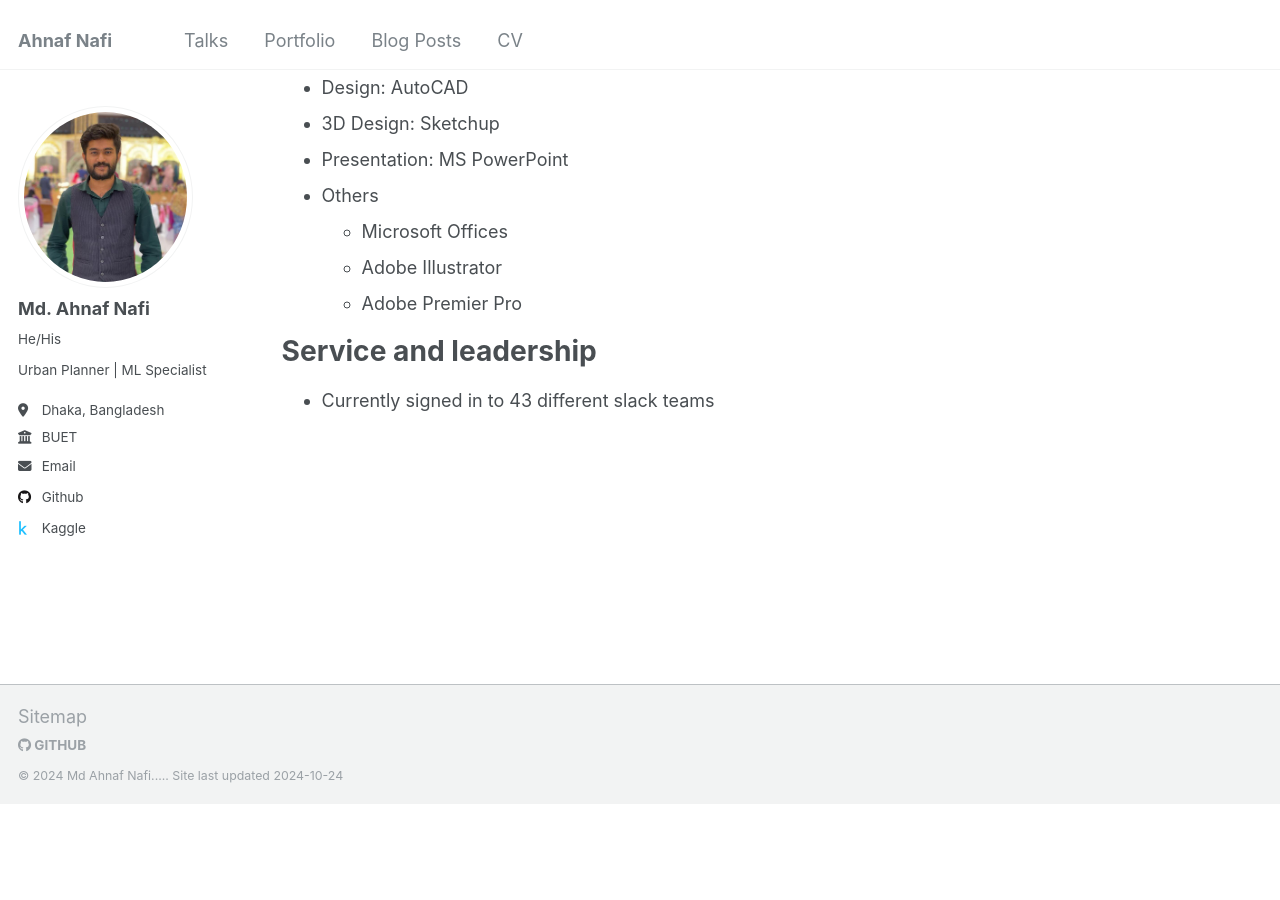
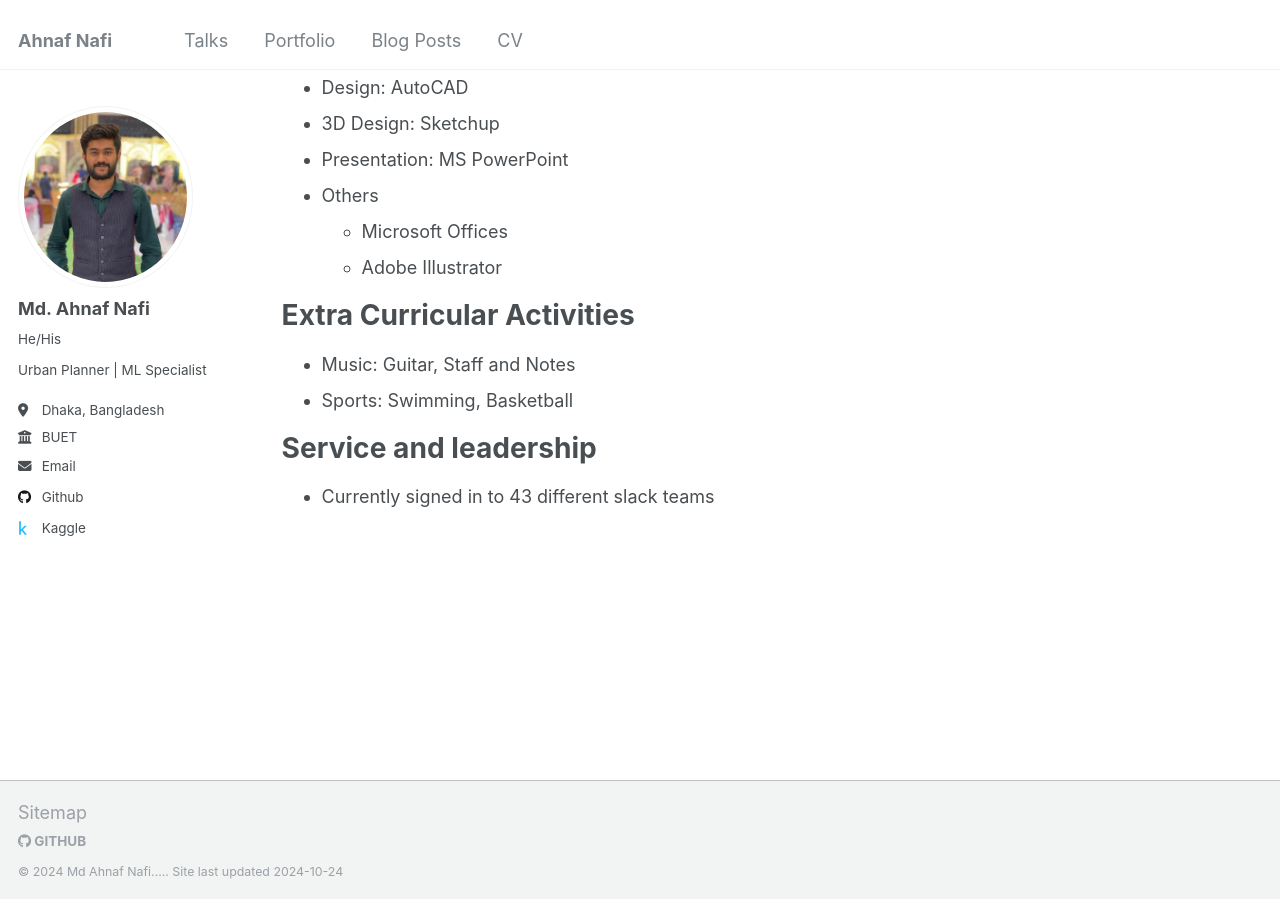
Before and after one commit to NafixData/ahnafnafi, a Jekyll site: the page built from _pages/cv.md, in a window 1280 px wide and 900 px high, scrolled down 1030 px. Built offline with Jekyll 4.4.1, drawn with Linux system fonts in a browser that asks for light colours; before the commit the page ends 1833 px from its top, so only the background shows below that.

Commit message:
Update cv.md

```diff
--- a/_pages/cv.md
+++ b/_pages/cv.md
@@ -53,7 +53,11 @@ Technical Skills
 * Others
   * Microsoft Offices
   * Adobe Illustrator
-  * Adobe Premier Pro
+
+Extra Curricular Activities
+======
+  * Music: Guitar, Staff and Notes
+  * Sports: Swimming, Basketball
 
 
 Service and leadership
```
